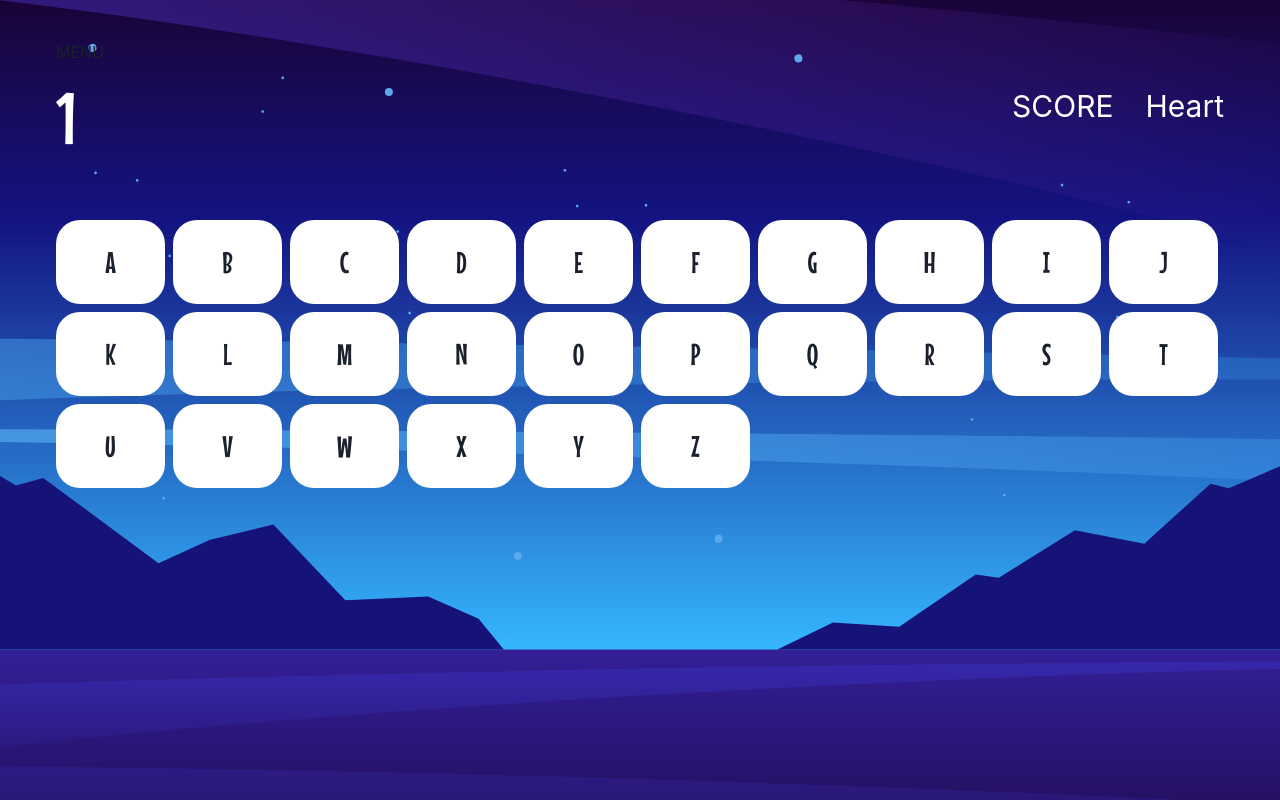
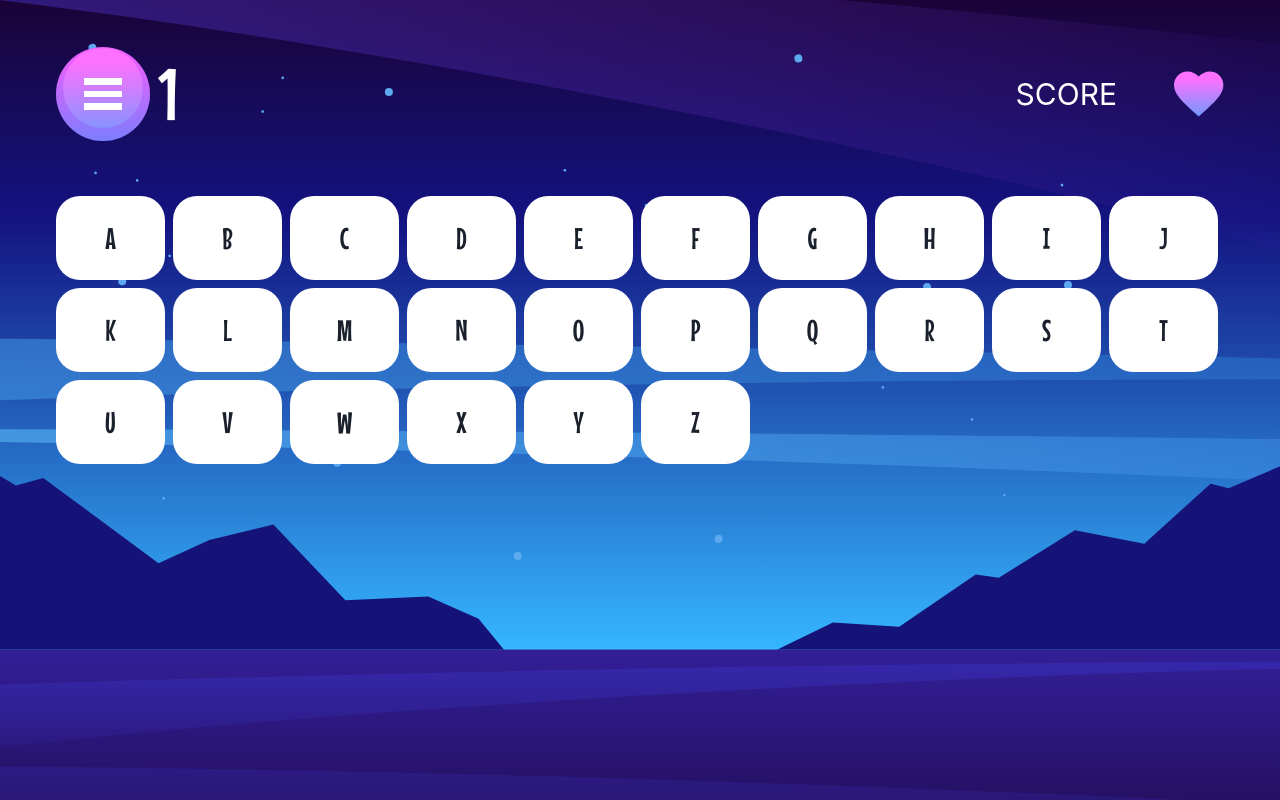
Before and after one commit to rojasmart/hangman-game, a React (Vite) app: page /game/1 in a window 1280 px wide. Built offline with nearby package versions, Linux system fonts and the light colour scheme.

Commit message:
add menu image

```diff
--- a/src/pages/CategoryPage.jsx
+++ b/src/pages/CategoryPage.jsx
@@ -2,7 +2,7 @@ import { useEffect, useState } from "react";
 import { useParams } from "react-router-dom";
 import { getCategory } from "../services/game";
 
-import { Container, Text, HStack, Box } from "@chakra-ui/react";
+import { Container, Text, HStack, Box, Image } from "@chakra-ui/react";
 
 const CategoryPage = () => {
   const { categoryName } = useParams();
@@ -31,19 +31,41 @@ const CategoryPage = () => {
       <Container maxW="1300px">
         <HStack justifyContent={"space-between"}>
           <Box>
-            <Text>MENU</Text>
-            <Text fontSize={"7xl"} color={"white"} fontFamily={"Mouse Memoirs"}>
-              {categoryName}
-            </Text>
+            <HStack>
+              <Box
+                w={"94px"}
+                h={"94px"}
+                display={"flex"}
+                justifyContent={"center"}
+                alignItems={"center"}
+                sx={{
+                  background:
+                    "linear-gradient(180deg, #FE71FE 16.42%, #7199FF 100%)",
+                  boxShadow: "inset 0px -6px 0px 7px rgba(157, 45, 245, 0.25)",
+                  borderRadius: "999px",
+                }}
+              >
+                <Image src={"/public/images/icon-menu.svg"} />
+              </Box>
+              <Text
+                fontSize={"7xl"}
+                color={"white"}
+                fontFamily={"Mouse Memoirs"}
+              >
+                {categoryName}
+              </Text>
+            </HStack>
           </Box>
           <Box>
             <HStack gap={8}>
               <Text fontSize={"3xl"} color={"white"}>
                 SCORE
               </Text>
-              <Text fontSize={"3xl"} color={"white"}>
-                Heart
-              </Text>
+              <Image
+                src={"/public/images/icon-heart.svg"}
+                w={"50px"}
+                ml={"25px"}
+              />
             </HStack>
           </Box>
         </HStack>
```
